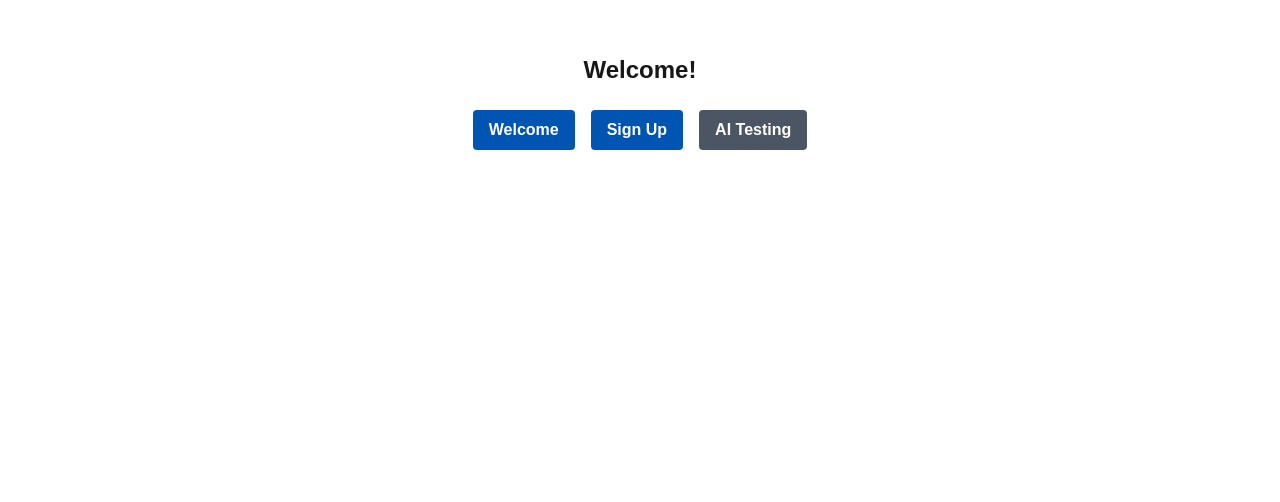
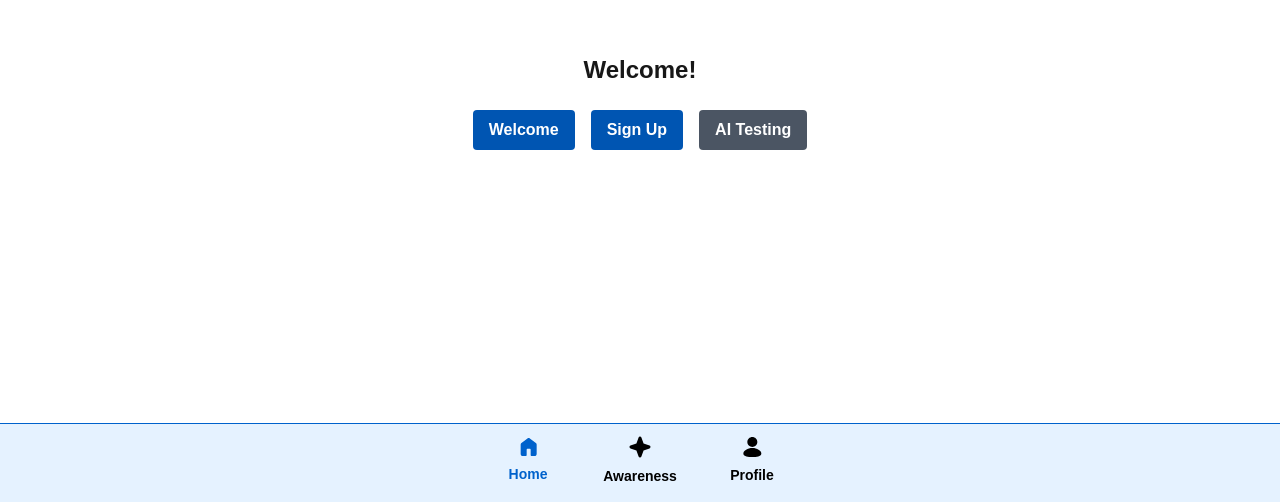
Before and after one commit to altafparves/pitchpro-fe, a Next.js app: page / in a window 1280 px wide. Shown: the part 298-800 px from the top of the page. Built offline with nearby package versions, Linux system fonts and the light colour scheme.

Commit message:
feat: add home page layout

```diff
--- a/package.json
+++ b/package.json
@@ -13,8 +13,10 @@
     "@fortawesome/free-solid-svg-icons": "^6.7.2",
     "@fortawesome/react-fontawesome": "^0.2.2",
     "@reduxjs/toolkit": "^2.6.1",
+    "chart.js": "^4.4.9",
     "next": "15.2.4",
     "react": "^19.0.0",
+    "react-chartjs-2": "^5.3.0",
     "react-dom": "^19.0.0",
     "react-redux": "^9.2.0",
     "redux": "^5.0.1"
--- /dev/null
+++ b/public/assets/icons/ic_home.js
@@ -0,0 +1,12 @@
+export default function IcHome({ active = false }) {
+  const fillColor = active ? "#0062CC" : "#000000";
+
+  return (
+    <svg width="17" height="18" viewBox="0 0 17 18" fill="none" xmlns="http://www.w3.org/2000/svg" className="transition-colors duration-300">
+      <path
+        d="M0.666748 15.9429V6.68571C0.666748 6.36 0.737748 6.05143 0.879748 5.76C1.02175 5.46857 1.21741 5.22857 1.46675 5.04L7.46675 0.411429C7.81675 0.137143 8.21675 0 8.66675 0C9.11675 0 9.51675 0.137143 9.86675 0.411429L15.8667 5.04C16.1167 5.22857 16.3127 5.46857 16.4547 5.76C16.5967 6.05143 16.6674 6.36 16.6667 6.68571V15.9429C16.6667 16.5086 16.4707 16.993 16.0787 17.3962C15.6867 17.7994 15.2161 18.0007 14.6667 18H11.6667C11.3834 18 11.1461 17.9013 10.9547 17.7038C10.7634 17.5063 10.6674 17.2622 10.6667 16.9714V11.8286C10.6667 11.5371 10.5707 11.293 10.3787 11.0962C10.1867 10.8994 9.94941 10.8007 9.66675 10.8H7.66675C7.38341 10.8 7.14608 10.8987 6.95475 11.0962C6.76341 11.2937 6.66741 11.5378 6.66675 11.8286V16.9714C6.66675 17.2629 6.57075 17.5073 6.37875 17.7048C6.18675 17.9023 5.94941 18.0007 5.66675 18H2.66675C2.11675 18 1.64608 17.7987 1.25475 17.3962C0.863414 16.9937 0.667415 16.5093 0.666748 15.9429Z"
+        fill={fillColor}
+      />
+    </svg>
+  );
+}
--- /dev/null
+++ b/public/assets/icons/ic_profile.js
@@ -0,0 +1,14 @@
+export default function IcProfile({ active = false }) {
+  const fillColor = active ? "#0062CC" : "#000000";
+
+  return (
+    <>
+      <svg width="19" height="20" viewBox="0 0 19 20" fill="none" xmlns="http://www.w3.org/2000/svg" className="transition-colors duration-300">
+        <path
+          d="M9.3335 11C11.7295 11 13.9085 11.694 15.5115 12.672C16.3115 13.16 16.9955 13.736 17.4895 14.362C17.9755 14.977 18.3335 15.713 18.3335 16.5C18.3335 17.345 17.9225 18.011 17.3305 18.486C16.7705 18.936 16.0315 19.234 15.2465 19.442C13.6685 19.859 11.5625 20 9.3335 20C7.1045 20 4.9985 19.86 3.4205 19.442C2.6355 19.234 1.8965 18.936 1.3365 18.486C0.743496 18.01 0.333496 17.345 0.333496 16.5C0.333496 15.713 0.691496 14.977 1.1775 14.361C1.6715 13.736 2.3545 13.161 3.1555 12.671C4.7585 11.695 6.9385 11 9.3335 11ZM9.3335 0C10.6596 0 11.9313 0.526784 12.869 1.46447C13.8067 2.40215 14.3335 3.67392 14.3335 5C14.3335 6.32608 13.8067 7.59785 12.869 8.53553C11.9313 9.47322 10.6596 10 9.3335 10C8.00741 10 6.73564 9.47322 5.79796 8.53553C4.86028 7.59785 4.3335 6.32608 4.3335 5C4.3335 3.67392 4.86028 2.40215 5.79796 1.46447C6.73564 0.526784 8.00741 0 9.3335 0Z"
+          fill={fillColor}
+        />
+      </svg>
+    </>
+  );
+}
--- /dev/null
+++ b/public/assets/icons/ic_star.js
@@ -0,0 +1,14 @@
+export default function IcStar({ active = false }) {
+  const fillColor = active ? "#0062CC" : "#000000";
+
+  return (
+    <svg width="22" height="22" viewBox="0 0 22 22" fill="none" xmlns="http://www.w3.org/2000/svg" className="transition-colors duration-300">
+      <path
+        fillRule="evenodd"
+        clipRule="evenodd"
+        d="M12.4024 1.48212C11.9254 0.172625 10.0744 0.172625 9.59737 1.48212L7.43287 7.43263L1.48237 9.59713C0.172869 10.0741 0.172869 11.9251 1.48237 12.4021L7.43287 14.5666L9.59737 20.5171C10.0744 21.8266 11.9254 21.8266 12.4024 20.5171L14.5669 14.5666L20.5174 12.4021C21.8269 11.9251 21.8269 10.0741 20.5174 9.59713L14.5669 7.43263L12.4024 1.48212Z"
+        fill={fillColor}
+      />
+    </svg>
+  );
+}
--- /dev/null
+++ b/src/app/components/MenuButton.jsx
@@ -0,0 +1,13 @@
+export default function MenuButton({ color = "#80CAEA", shadowColor = "#62A4C0", children }) {
+  return (
+    <button
+      className="text-body font-semibold text-neutral-50 rounded-3xl flex items-end justify-center pb-[32px] cursor-pointer h-[128px] w-[155px]"
+      style={{
+        backgroundColor: color,
+        boxShadow: `0px 4px 0px 0px ${shadowColor}`,
+      }}
+    >
+      {children}
+    </button>
+  );
+}
--- /dev/null
+++ b/src/app/components/navbar.jsx
@@ -0,0 +1,38 @@
+"use client";
+import { useRouter, usePathname } from "next/navigation";
+import { useEffect, useState } from "react";
+import IcHome from "../../../public/assets/icons/ic_home";
+import IcProfile from "../../../public/assets/icons/ic_profile";
+import IcStar from "../../../public/assets/icons/ic_star";
+
+export default function Navbar() {
+  const router = useRouter();
+  const pathname = usePathname();
+
+  const [active, setActive] = useState("home");
+
+  useEffect(() => {
+    if (pathname.includes("awareness")) setActive("awareness");
+    else if (pathname.includes("profile")) setActive("profile");
+    else setActive("home");
+  }, [pathname]);
+
+  return (
+    <div className="fixed bottom-0 left-0 right-0 z-50 w-full px-4 bg-primary-50 border-t-[1px] border-primary-700 flex flex-row justify-center items-center pt-3 pb-4">
+      <button onClick={() => router.push("/")} className={`flex w-28 flex-col gap-2 items-center text-label font-semibold transition-colors duration-300 ${active === "home" ? "text-primary-700" : "text-neutral-900"}`}>
+        <IcHome active={active === "home"} />
+        Home
+      </button>
+
+      <button onClick={() => router.push("/awareness")} className={`flex w-28 flex-col gap-2 items-center text-label font-semibold transition-colors duration-300 ${active === "awareness" ? "text-primary-700" : "text-neutral-900"}`}>
+        <IcStar active={active === "awareness"} />
+        Awareness
+      </button>
+
+      <button onClick={() => router.push("/profile")} className={`flex w-28 flex-col gap-2 items-center text-label font-semibold transition-colors duration-300 ${active === "profile" ? "text-primary-700" : "text-neutral-900"}`}>
+        <IcProfile active={active === "profile"} />
+        Profile
+      </button>
+    </div>
+  );
+}
--- a/src/app/layout.js
+++ b/src/app/layout.js
@@ -2,6 +2,7 @@
 import { ReduxProvider } from "@/redux/provider";
 import { Geist, Geist_Mono } from "next/font/google";
 import "./globals.css";
+import Navbar from "./components/navbar";
 
 const geistSans = Geist({
   variable: "--font-geist-sans",
@@ -13,16 +14,21 @@ const geistMono = Geist_Mono({
   subsets: ["latin"],
 });
 
+
 export const metadata = {
-  title: "Create Next App",
-  description: "Generated by create next app",
+  title: "Main Layout",
 };
 
 export default function RootLayout({ children }) {
   return (
     <html lang="en">
       <body className={`${geistSans.variable} ${geistMono.variable} antialiased`}>
-        <ReduxProvider>{children}</ReduxProvider>
+        <ReduxProvider>
+          <div className="flex flex-col  min-h-screen">
+            <main className="flex-1 bg-neutral-50">{children}</main>
+            <Navbar />
+          </div>
+        </ReduxProvider>
       </body>
     </html>
   );
--- /dev/null
+++ b/src/app/page.jsx
@@ -0,0 +1,49 @@
+"use client";
+import { useRouter } from "next/navigation";
+import XpChip from "./components/XpChip";
+import MenuButton from "./components/MenuButton";
+export default function Home() {
+  const router = useRouter();
+
+  const handleSignupClick = () => {
+    router.push("/signup-old");
+  };
+  const handleWelcomeClick = () => {
+    router.push("/welcome");
+  };
+
+  const handleAiTestingClick = () => {
+    router.push("/ai-testing");
+  };
+
+  return (
+    <>
+      <div className="bg-neutral-50 overflow-y-hidden w-full min-h-screen flex flex-col relative ">
+        <div className="bg-neutral-50 h-[104px] flex items-end justify-end py-2 fixed w-full z-40 px-6">
+          <XpChip></XpChip>
+        </div>
+
+        <div className="flex-1 bg-neutral-50 mt-[104px] overflow-y-auto px-6 pb-[104px] flex flex-col gap-8 ">
+          <div className="w-full flex flex-col items-start gap-4 text-neutral-900">
+            <p className="text-heading-h1 font-semibold">Story</p>
+          </div>
+          {/* story container */}
+          <div className="w-full flex flex-col gap-8">
+            {/* story */}
+            <div className="w-full rounded-[20px] relative h-[384px] bg-[linear-gradient(to_bottom_right,#DAECFF,#7BB1EB)]">
+              <div className="content absolute bottom-0 h-[40%] rounded-b-[20px] bg-[#EBF4FF] p-5 shadow-[0px_4px_0px_0px_#ADD5FF]">
+                <p className="text-[#0A4585] font-[550] text-heading-h3 text-start">Final Year of Collage Student</p>
+              </div>
+            </div>
+            {/* story 2 */}
+            <div className="w-full rounded-[20px] relative h-[384px] bg-[linear-gradient(to_bottom_right,#E9D1EE,#E08CED)]">
+              <div className="content absolute bottom-0 h-[40%] rounded-b-[20px] bg-[#EBD4F7] p-5 shadow-[0px_4px_0px_0px_#D6A5EE]">
+                <p className="text-[#591D76] font-[550] text-heading-h3 text-start">Final Year of Collage Student</p>
+              </div>
+            </div>
+          </div>
+        </div>
+      </div>
+    </>
+  );
+}
```
Also changed, not shown: 1 other file (tests, documents, lock files or other folders).
